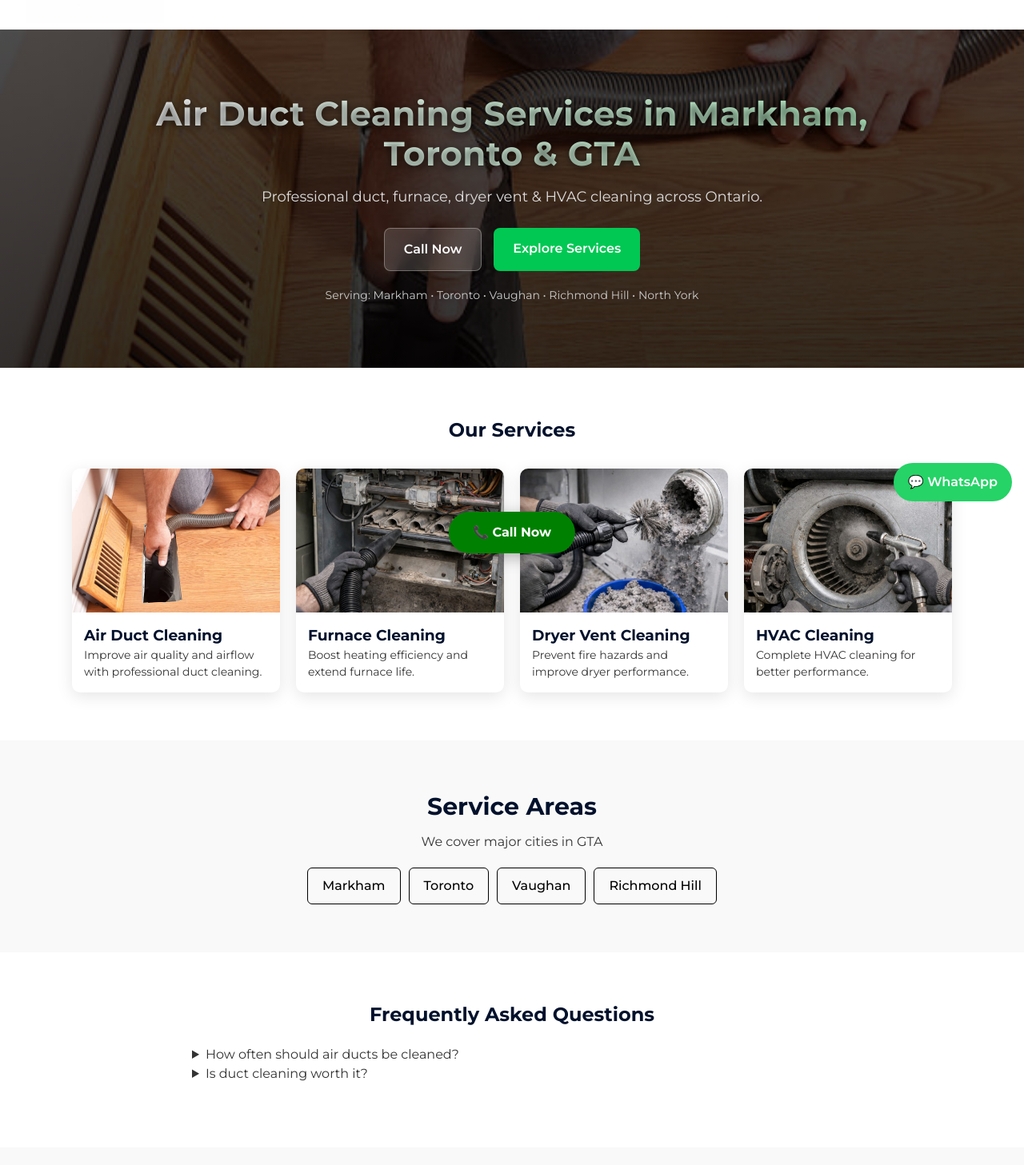
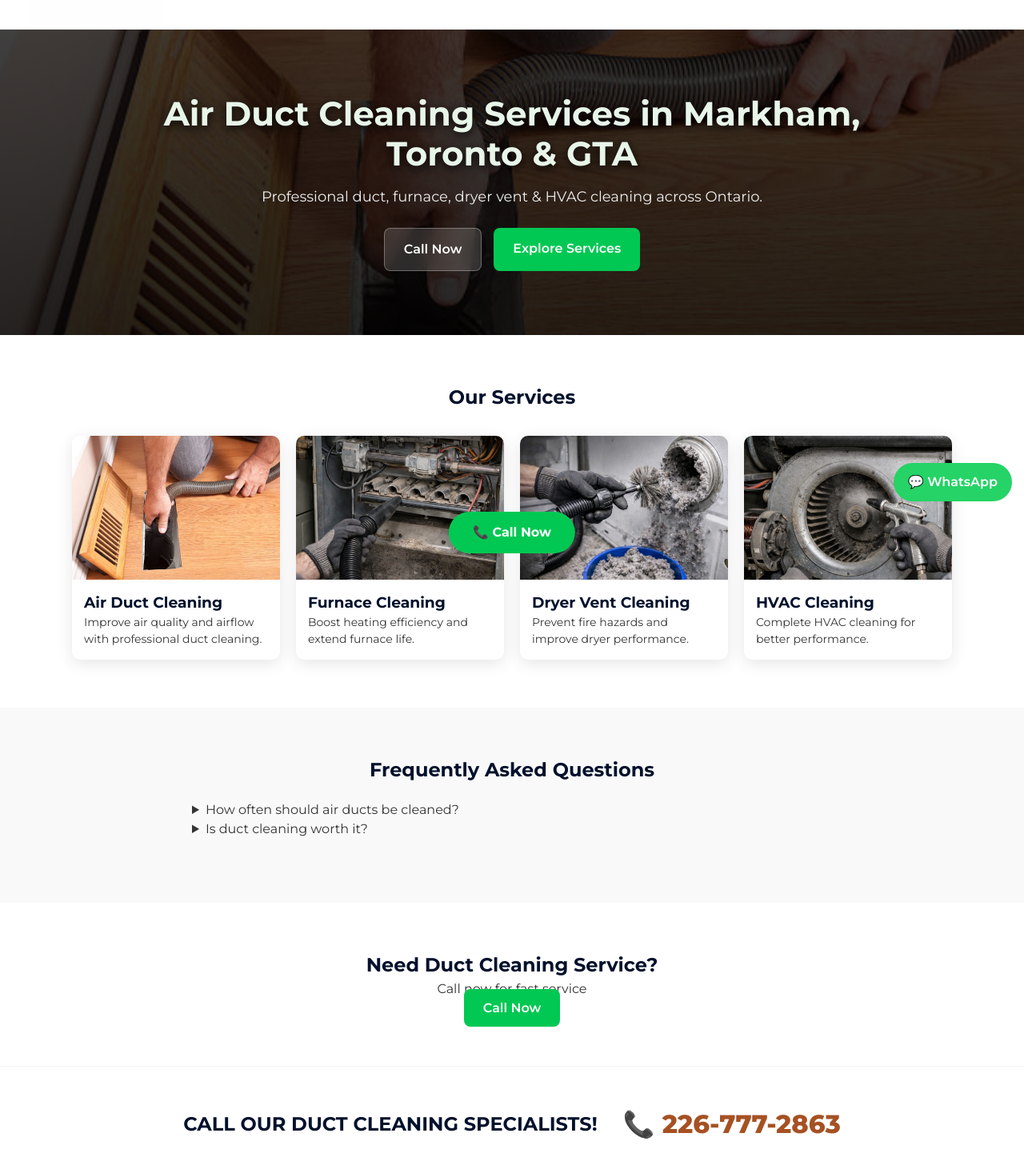
Before and after one commit to josph8487-prog/duct-Canada-original, a Next.js app: page / in a window 1280 px wide. Shown: the part 93-1550 px from the top of the page at 80% size. Built offline with nearby package versions, Linux system fonts and the light colour scheme.

Commit message:
Update page.tsx

```diff
--- a/src/app/page.tsx
+++ b/src/app/page.tsx
@@ -1,140 +1,152 @@
 import Image from 'next/image';
 import Link from 'next/link';
-import Head from 'next/head';
+
+export const metadata = {
+  title: "Air Duct Cleaning Markham, Toronto & GTA | Duct Canada",
+  description:
+    "Professional air duct, furnace, dryer vent & HVAC cleaning services in Markham, Toronto & GTA. Call now for fast service.",
+};
 
 export default function Home() {
-
   const services = [
     {
       title: "Air Duct Cleaning",
       text: "Improve air quality and airflow with professional duct cleaning.",
-      image: "/images/services/air-duct-cleaning.jpg"
+      image: "/images/services/air-duct-cleaning.jpg",
     },
     {
       title: "Furnace Cleaning",
       text: "Boost heating efficiency and extend furnace life.",
-      image: "/images/services/furnace-cleaning.jpg"
+      image: "/images/services/furnace-cleaning.jpg",
     },
     {
       title: "Dryer Vent Cleaning",
       text: "Prevent fire hazards and improve dryer performance.",
-      image: "/images/services/dryer-vent-cleaning.jpg"
+      image: "/images/services/dryer-vent-cleaning.jpg",
     },
     {
       title: "HVAC Cleaning",
       text: "Complete HVAC cleaning for better performance.",
-      image: "/images/services/blower-fan-cleaning.jpg"
+      image: "/images/services/blower-fan-cleaning.jpg",
     },
   ];
 
   return (
     <>
-      {/* SEO META */}
-      <Head>
-        <title>Air Duct Cleaning Markham, Toronto & GTA | Duct Canada</title>
-        <meta name="description" content="Professional air duct, furnace, dryer vent & HVAC cleaning services in Markham, Toronto & GTA. Call now for fast service." />
-        <meta name="viewport" content="width=device-width, initial-scale=1" />
-      </Head>
-
-      {/* SCHEMA */}
-      <script type="application/ld+json" dangerouslySetInnerHTML={{
-        __html: JSON.stringify([
-          {
+      {/* ✅ SCHEMA */}
+      <script
+        type="application/ld+json"
+        dangerouslySetInnerHTML={{
+          __html: JSON.stringify({
             "@context": "https://schema.org",
             "@type": "LocalBusiness",
-            "name": "Duct Cleaning Canada",
-            "telephone": "+1-226-777-2863",
-            "areaServed": ["Markham","Toronto","Vaughan","Richmond Hill","North York"],
-            "service": ["Air Duct Cleaning","Furnace Cleaning","Dryer Vent Cleaning","HVAC Cleaning"]
-          },
-          {
-            "@context": "https://schema.org",
-            "@type": "FAQPage",
-            "mainEntity": [
-              {
-                "@type": "Question",
-                "name": "How often should air ducts be cleaned?",
-                "acceptedAnswer": {
-                  "@type": "Answer",
-                  "text": "Every 2–3 years depending on dust and usage."
-                }
-              },
-              {
-                "@type": "Question",
-                "name": "Is duct cleaning worth it?",
-                "acceptedAnswer": {
-                  "@type": "Answer",
-                  "text": "Yes, it improves indoor air quality and HVAC efficiency."
-                }
-              }
-            ]
-          }
-        ])
-      }} />
+            name: "Duct Cleaning Canada",
+            telephone: "+1-226-777-2863",
+            areaServed: ["Markham", "Toronto", "Vaughan", "Richmond Hill"],
+          }),
+        }}
+      />
 
       {/* HERO */}
-      <section style={{
+      <section
+        style={{
           position: "relative",
           padding: "80px 20px",
-        color: "#fff",
+          color: "#ffffff",
           textAlign: "center",
-        backgroundImage: "url('/images/services/air-duct-cleaning.jpg')",
-        backgroundSize: "cover",
-        backgroundPosition: "center"
-      }}>
+        }}
+      >
+        {/* ✅ OPTIMIZED LCP IMAGE */}
+        <Image
+          src="/images/services/air-duct-cleaning.jpg"
+          alt="Air duct cleaning service"
+          fill
+          priority
+          quality={60}
+          style={{ objectFit: "cover", zIndex: 0 }}
+        />
 
-        <div style={{
+        {/* OVERLAY */}
+        <div
+          style={{
             position: "absolute",
             inset: 0,
-          background: "linear-gradient(to bottom, rgba(0,0,0,0.7), rgba(0,0,0,0.8))"
-        }}></div>
+            background:
+              "linear-gradient(to bottom, rgba(0,0,0,0.75), rgba(0,0,0,0.85))",
+            zIndex: 1,
+          }}
+        ></div>
 
-        <div style={{ position: "relative", zIndex: 2, maxWidth: "900px", margin: "auto" }}>
-
-          <h1 style={{
+        <div
+          style={{
+            position: "relative",
+            zIndex: 2,
+            maxWidth: "900px",
+            margin: "auto",
+          }}
+        >
+          <h1
+            style={{
               fontSize: "clamp(26px, 5vw, 42px)",
               fontWeight: "700",
               marginBottom: "15px",
-            background: "linear-gradient(90deg, #ffffff, #b9f6ca)",
-            WebkitBackgroundClip: "text",
-            WebkitTextFillColor: "transparent",
-            textShadow: "0 2px 10px rgba(0,0,0,0.6)",
-            letterSpacing: "0.5px",
-            lineHeight: "1.2"
-          }}>
+              color: "#e8f5e9", // ✅ better contrast
+              textShadow: "0 3px 12px rgba(0,0,0,0.9)",
+              lineHeight: "1.2",
+            }}
+          >
             Air Duct Cleaning Services in Markham, Toronto & GTA
           </h1>
 
-          <p style={{
+          <p
+            style={{
               fontSize: "clamp(15px, 4vw, 18px)",
               marginBottom: "25px",
-            color: "#ddd"
-          }}>
+              color: "#eeeeee",
+            }}
+          >
             Professional duct, furnace, dryer vent & HVAC cleaning across Ontario.
           </p>
 
-          <div style={{ display: "flex", justifyContent: "center", gap: "15px", flexWrap: "wrap" }}>
-            <a href="tel:2267772863" style={btnGlass}>Call Now</a>
-            <Link href="/services" style={btnPrimary}>Explore Services</Link>
+          <div
+            style={{
+              display: "flex",
+              justifyContent: "center",
+              gap: "15px",
+              flexWrap: "wrap",
+            }}
+          >
+            <a href="tel:2267772863" style={btnGlass}>
+              Call Now
+            </a>
+
+            <Link href="/services" style={btnPrimary}>
+              Explore Services
+            </Link>
           </div>
-
-          <div style={{ marginTop: "20px", fontSize: "14px", color: "#ccc" }}>
-            Serving: Markham • Toronto • Vaughan • Richmond Hill • North York
-          </div>
-
         </div>
       </section>
 
       {/* SERVICES */}
       <section style={{ padding: "60px 20px" }}>
         <div style={{ maxWidth: "1100px", margin: "auto" }}>
-          <h2 style={{ textAlign: "center", marginBottom: "30px" }}>Our Services</h2>
+          <h2 style={{ textAlign: "center", marginBottom: "30px" }}>
+            Our Services
+          </h2>
 
           <div style={grid}>
             {services.map((service, index) => (
               <div key={index} style={card}>
                 <div style={{ position: "relative", height: "180px" }}>
-                  <Image src={service.image} alt={service.title} fill style={{ objectFit: "cover" }} />
+                  <Image
+                    src={service.image}
+                    alt={service.title}
+                    fill
+                    loading="lazy"
+                    quality={60}
+                    sizes="(max-width:768px) 100vw, 33vw"
+                    style={{ objectFit: "cover" }}
+                  />
                 </div>
 
                 <div style={{ padding: "15px" }}>
@@ -147,59 +159,23 @@ export default function Home() {
         </div>
       </section>
 
-      {/* SERVICE AREAS */}
+      {/* FAQ */}
       <section style={{ padding: "60px 20px", background: "#f9f9f9" }}>
-        <div style={{ maxWidth: "900px", margin: "auto", textAlign: "center" }}>
-
-          <h2 style={{
-            fontSize: "clamp(20px,5vw,30px)",
-            marginBottom: "10px"
-          }}>
-            Service Areas
+        <h2 style={{ textAlign: "center" }}>
+          Frequently Asked Questions
         </h2>
-
-          <p style={{ marginBottom: "20px" }}>
-            We cover major cities in GTA
-          </p>
-
-          <div style={{
-            display: "flex",
-            flexWrap: "wrap",
-            justifyContent: "center",
-            gap: "10px"
-          }}>
-
-            <Link href="/location/markham" style={areaBtn}>Markham</Link>
-            <Link href="/location/toronto" style={areaBtn}>Toronto</Link>
-            <Link href="/location/vaughan" style={areaBtn}>Vaughan</Link>
-            <Link href="/location/richmond-hill" style={areaBtn}>Richmond Hill</Link>
-
-          </div>
-
-        </div>
-      </section>
-
-      {/* FAQ */}
-      <section style={{ padding: "60px 20px" }}>
-        <h2 style={{ textAlign: "center" }}>Frequently Asked Questions</h2>
 
         <div style={{ maxWidth: "800px", margin: "20px auto" }}>
           <details>
             <summary>How often should air ducts be cleaned?</summary>
-            <p>Every 2–3 years depending on usage and dust levels.</p>
+            <p>Every 2–3 years depending on dust and usage.</p>
           </details>
 
           <details>
             <summary>Is duct cleaning worth it?</summary>
-            <p>Yes, it improves air quality and HVAC performance.</p>
+            <p>Yes, it improves air quality and efficiency.</p>
           </details>
         </div>
-      </section>
-
-      {/* REVIEWS */}
-      <section style={{ padding: "60px 20px", textAlign: "center", background: "#f9f9f9" }}>
-        <h2>What Our Customers Say</h2>
-        <p>⭐⭐⭐⭐⭐ Trusted by customers across GTA</p>
       </section>
 
       {/* CTA */}
@@ -218,10 +194,13 @@ export default function Home() {
       </a>
 
       {/* WHATSAPP */}
-      <a href="https://wa.me/12267772863" target="_blank" style={whatsappBtn}>
+      <a
+        href="https://wa.me/12267772863"
+        target="_blank"
+        style={whatsappBtn}
+      >
         💬 WhatsApp
       </a>
-
     </>
   );
 }
@@ -230,13 +209,13 @@ export default function Home() {
 const grid = {
   display: "grid",
   gridTemplateColumns: "repeat(auto-fit, minmax(250px,1fr))",
-  gap: "20px"
+  gap: "20px",
 };
 
 const card = {
   borderRadius: "10px",
   overflow: "hidden",
-  boxShadow: "0 5px 20px rgba(0,0,0,0.1)"
+  boxShadow: "0 5px 20px rgba(0,0,0,0.1)",
 };
 
 const btnPrimary = {
@@ -245,7 +224,7 @@ const btnPrimary = {
   borderRadius: "8px",
   color: "#fff",
   textDecoration: "none",
-  fontWeight: "600"
+  fontWeight: "600",
 };
 
 const btnGlass = {
@@ -256,7 +235,7 @@ const btnGlass = {
   borderRadius: "8px",
   color: "#fff",
   textDecoration: "none",
-  fontWeight: "600"
+  fontWeight: "600",
 };
 
 const stickyCall = {
@@ -264,13 +243,12 @@ const stickyCall = {
   bottom: "15px",
   left: "50%",
   transform: "translateX(-50%)",
-  background: "green",
+  background: "#00c853",
   color: "#fff",
   padding: "14px 30px",
   borderRadius: "50px",
   fontWeight: "700",
   zIndex: 9999,
-  boxShadow: "0 5px 20px rgba(0,0,0,0.3)"
 };
 
 const whatsappBtn = {
@@ -283,14 +261,5 @@ const whatsappBtn = {
   borderRadius: "50px",
   fontWeight: "600",
   textDecoration: "none",
-  zIndex: 9999
+  zIndex: 9999,
 };
-
-const areaBtn = {
-  padding: "10px 18px",
-  border: "1px solid #000",
-  borderRadius: "6px",
-  textDecoration: "none",
-  color: "#000",
-  fontWeight: "500"
-};
```
Lines whose indentation alone changed are shown as unchanged.
